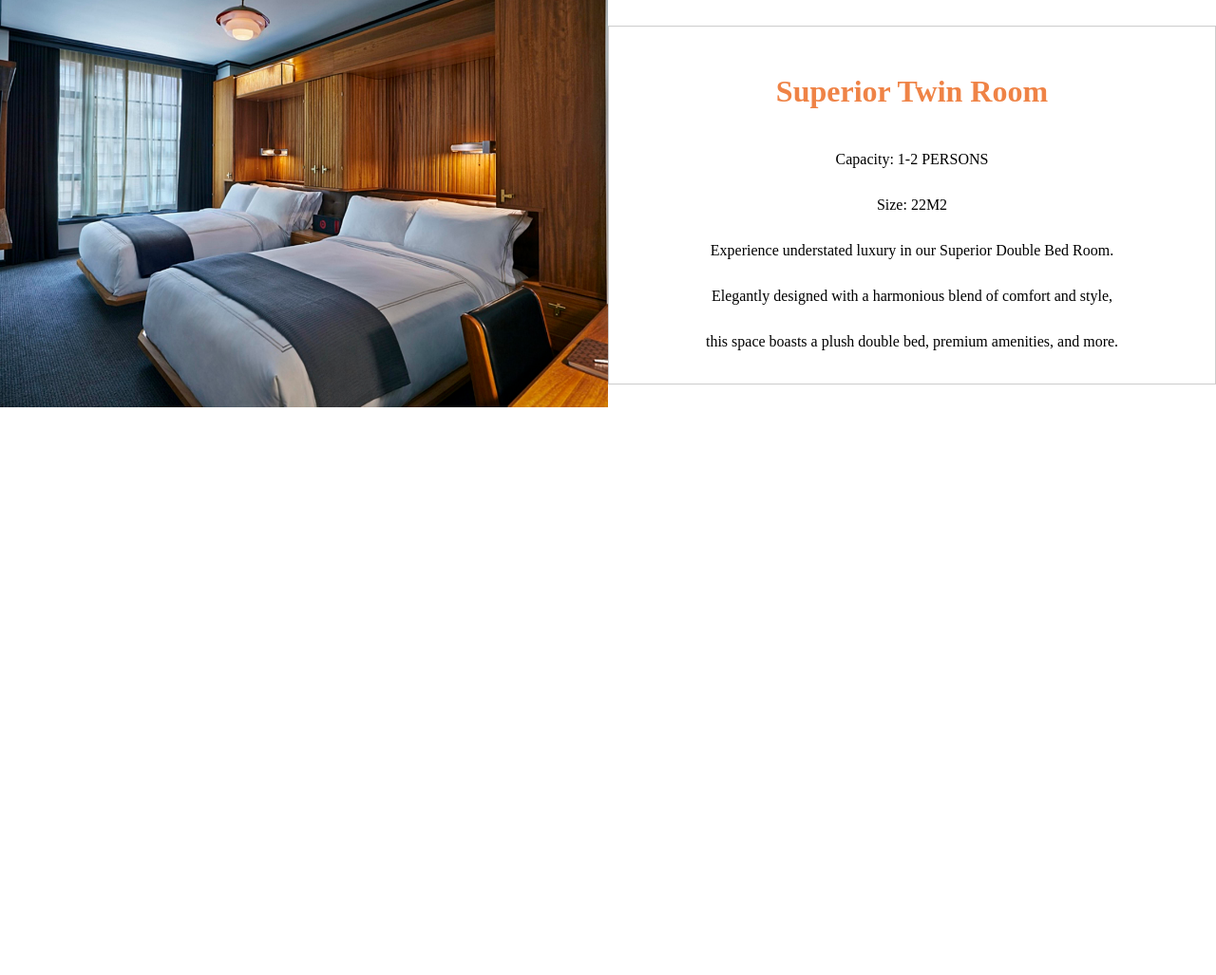
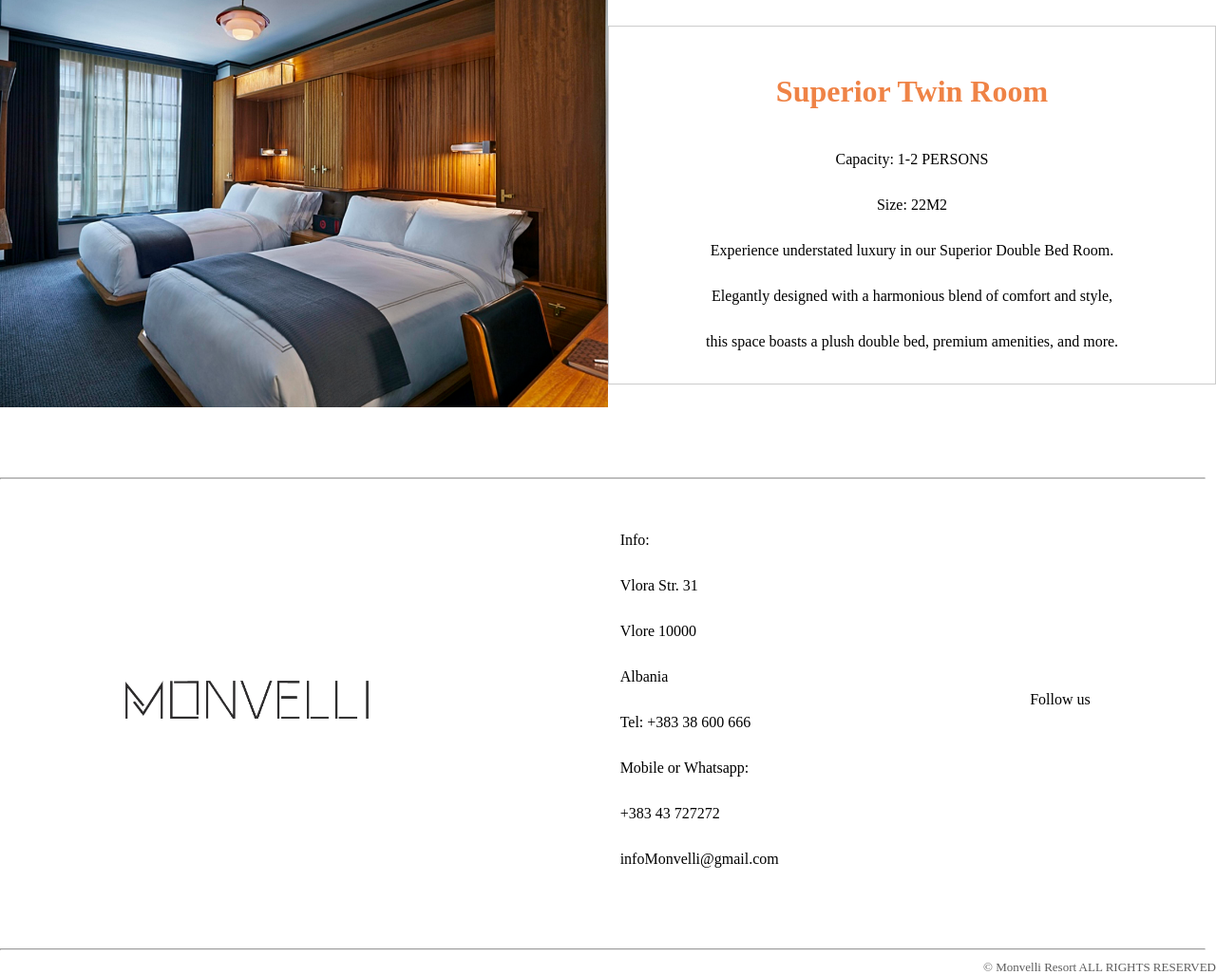
Before and after one commit to LaidaR3/Projekti-WEB, a PHP site: page /rooms.html in a window 1280 px wide. Shown: the part 2130-3157 px from the top of the page at 95% size. Before the commit the page ends 2559 px from the top, so only its background shows below. Run offline with PHP 8.4, Linux system fonts and the light colour scheme.

Commit message:
ROOMS-footer

```diff
--- a/rooms.html
+++ b/rooms.html
@@ -91,9 +91,29 @@
                 Elegantly designed with a harmonious blend of comfort and style,<br>
                 this space boasts a plush double bed, premium amenities, and more.</p>
         </div>
+</div>
+<hr id="hr2">
+<div class="footer">
+    <img src="imgs/logo1.png" alt="logo" height="10%" width="20%">
+    <p id="info">Info:<br>
 
+        Vlora Str. 31<br>
+        Vlore 10000<br>
+        Albania<br>
 
-    </div>
+        Tel: +383 38 600 666<br>
+
+        Mobile or Whatsapp:<br>
+        +383 43 727272<br>
+
+        infoMonvelli@gmail.com<br>
+    </p>
+    <p>Follow us </p>
+
+</div>
+
+<hr id="hr2">
+<p id="copyright">&copy; Monvelli Resort ALL RIGHTS RESERVED</p>
     </main>
 
 </body>
--- a/style.css
+++ b/style.css
@@ -616,12 +616,15 @@ ol{
     display: flex;
     align-items: center;
     width: 100%;
+
+
 }
 
 #dhomafoto5 {
     margin-top: 80px;
     width: 50%;
     height: auto;
+
 
 }
 
```
